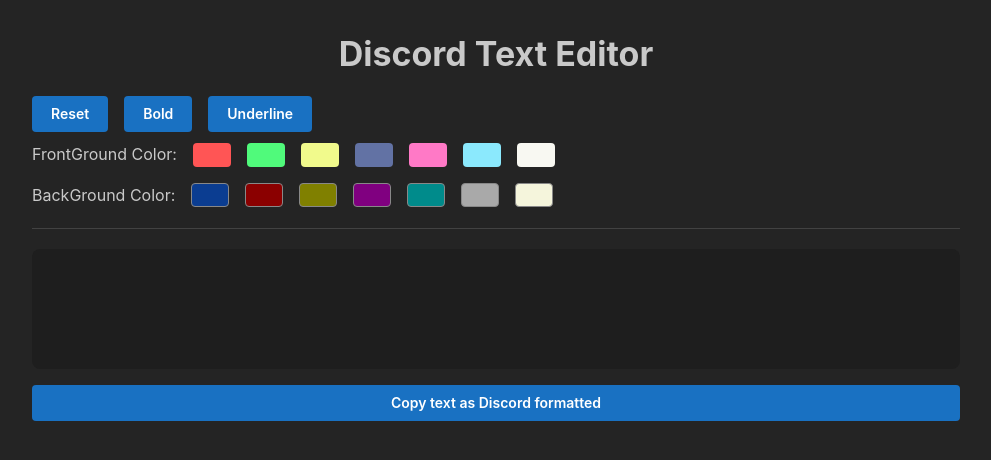
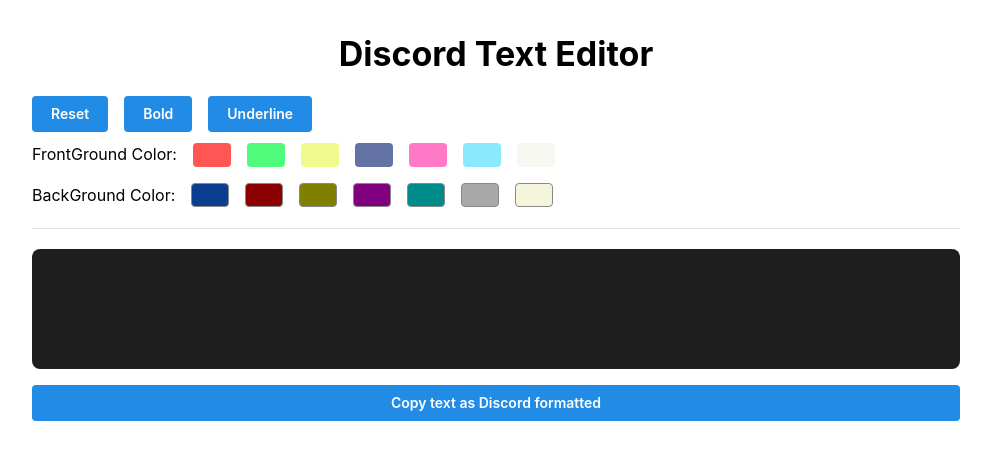
Before and after one commit to NeonX18/color-gen, a Next.js app: page / in a window 1280 px wide. Shown: the top 460 px of the page, without its empty margins (144-1135 px from the left). Built offline with nearby package versions, Linux system fonts and the light colour scheme.

Commit message:
v7 change

```diff
--- a/app/layout.tsx
+++ b/app/layout.tsx
@@ -15,9 +15,11 @@
       </head>
       <body suppressHydrationWarning={true}>
         <MantineProvider
-          defaultColorScheme="dark"
           withGlobalStyles
           withNormalizeCSS
+          theme={{
+            colorScheme: "dark",
+          }}
         >
           {children}
         </MantineProvider>
```
